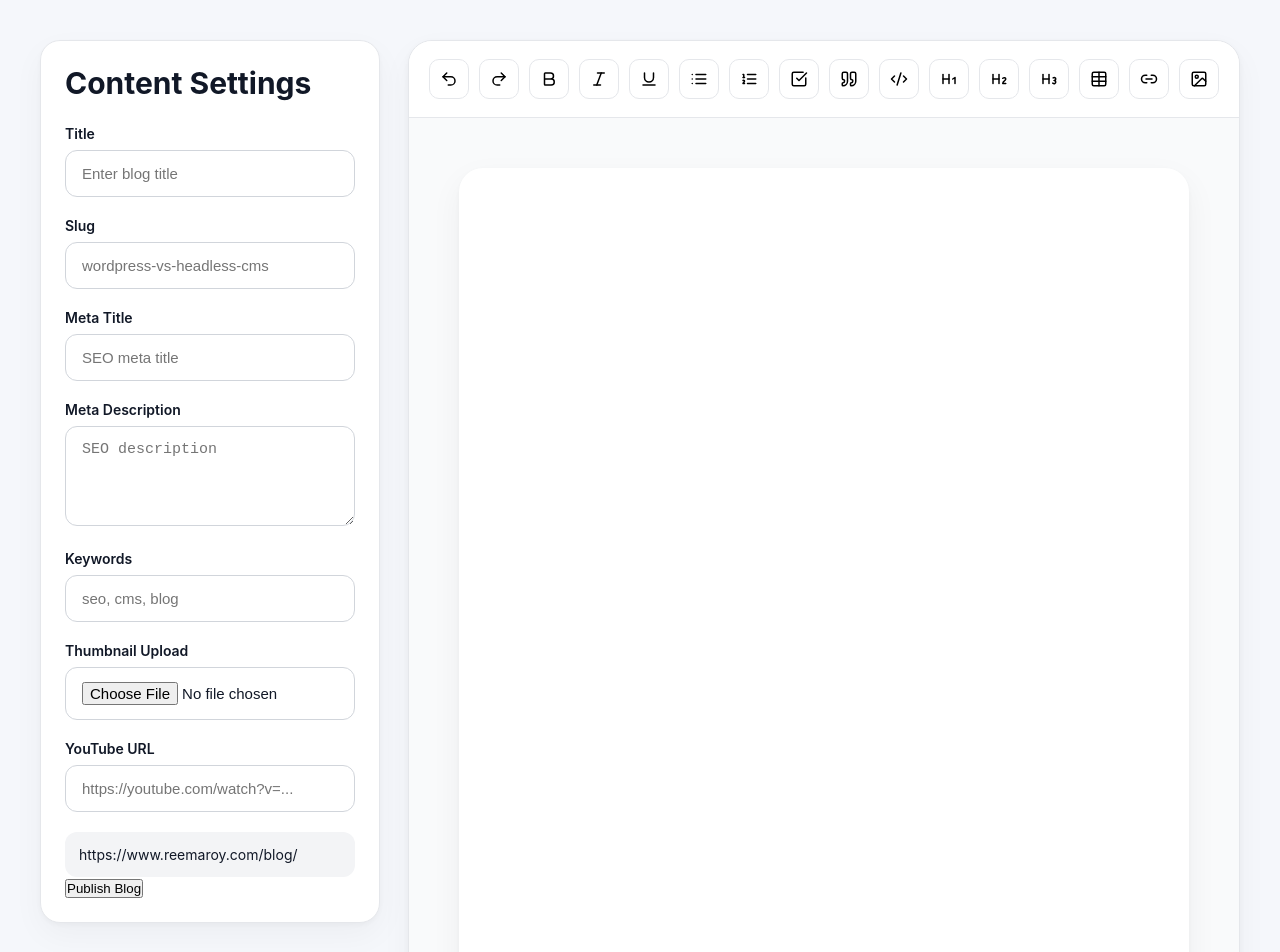
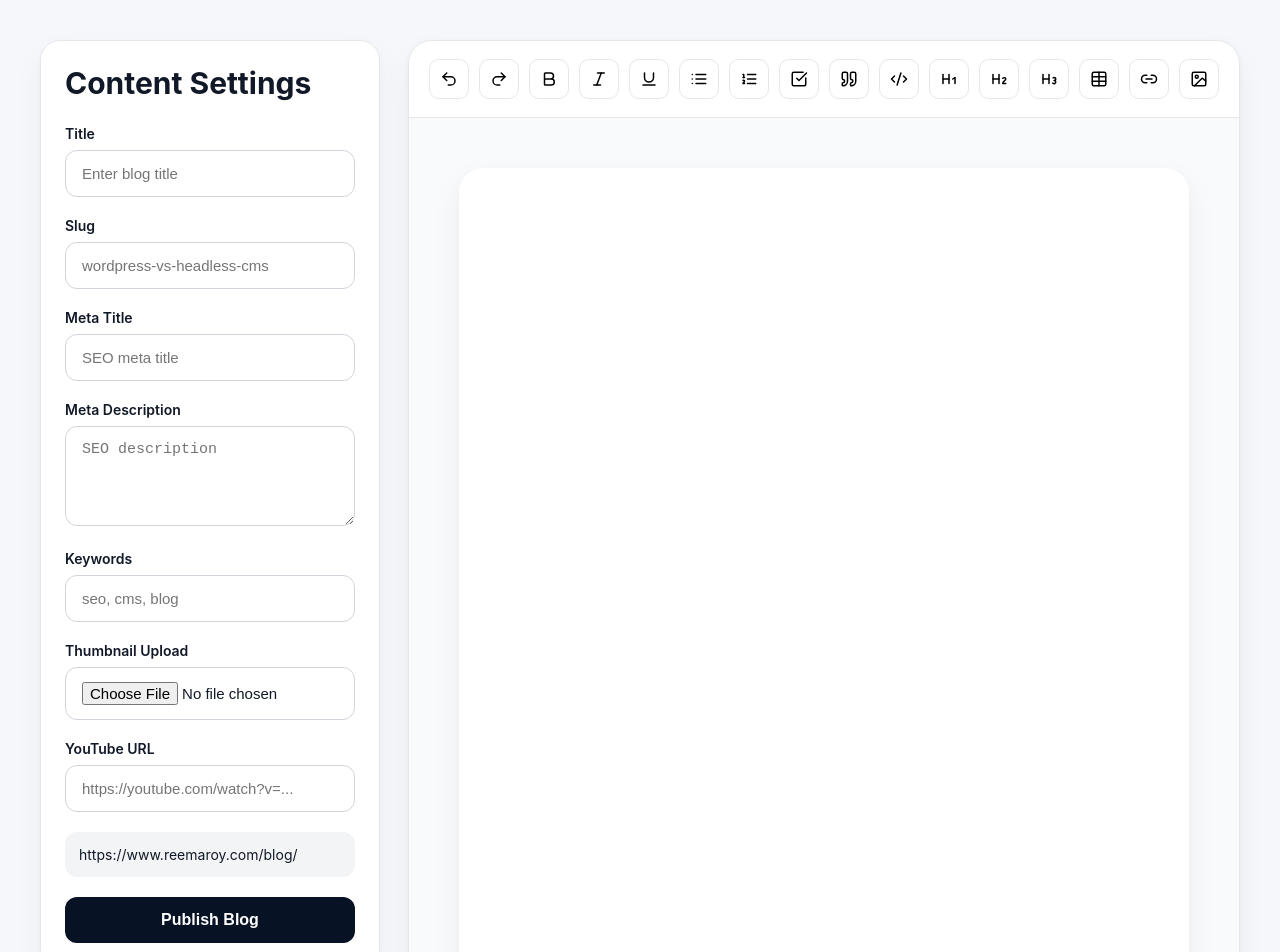
Before and after one commit to iamreemaroy/Reema-Roy, a React (Vite) app in the folder cms-v2/: page / in a window 1280 px wide. Shown: the top 952 px of the page. Built offline with nearby package versions, Linux system fonts and the light colour scheme.

Commit message:
Update App.jsx

```diff
--- a/cms-v2/src/App.jsx
+++ b/cms-v2/src/App.jsx
@@ -88,9 +88,23 @@ const handlePublish = async () => {
               https://www.reemaroy.com/blog/{slug}
             </div>
 
-            <button onClick={handlePublish}>
-              Publish Blog
-            </button>
+            <button
+  onClick={handlePublish}
+  style={{
+    width: "100%",
+    background: "#081225",
+    color: "#fff",
+    border: "none",
+    padding: "14px",
+    borderRadius: "12px",
+    cursor: "pointer",
+    fontWeight: "600",
+    fontSize: "16px",
+    marginTop: "20px",
+  }}
+>
+  Publish Blog
+</button>
 
           </div>
         </aside>
```
